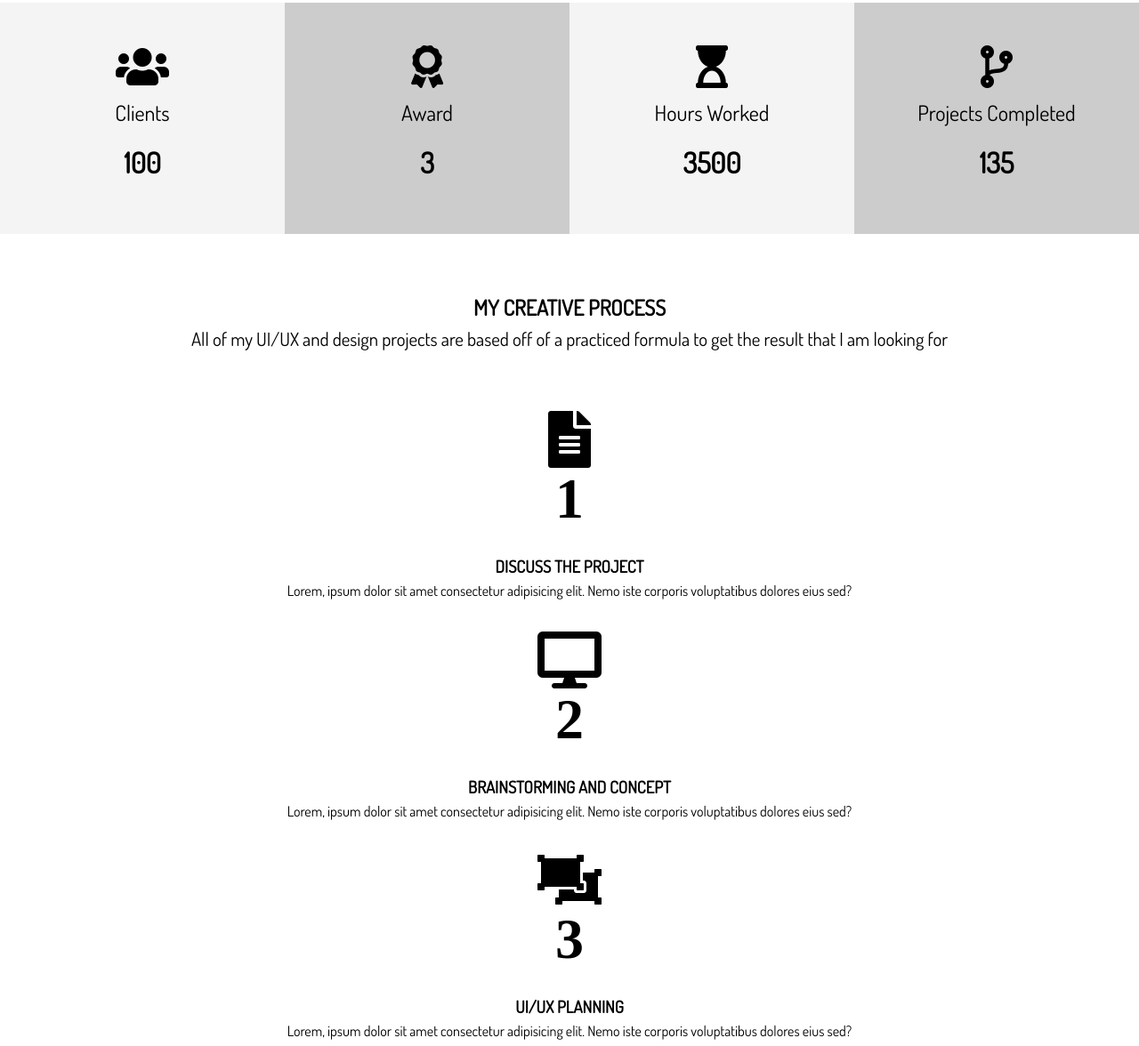
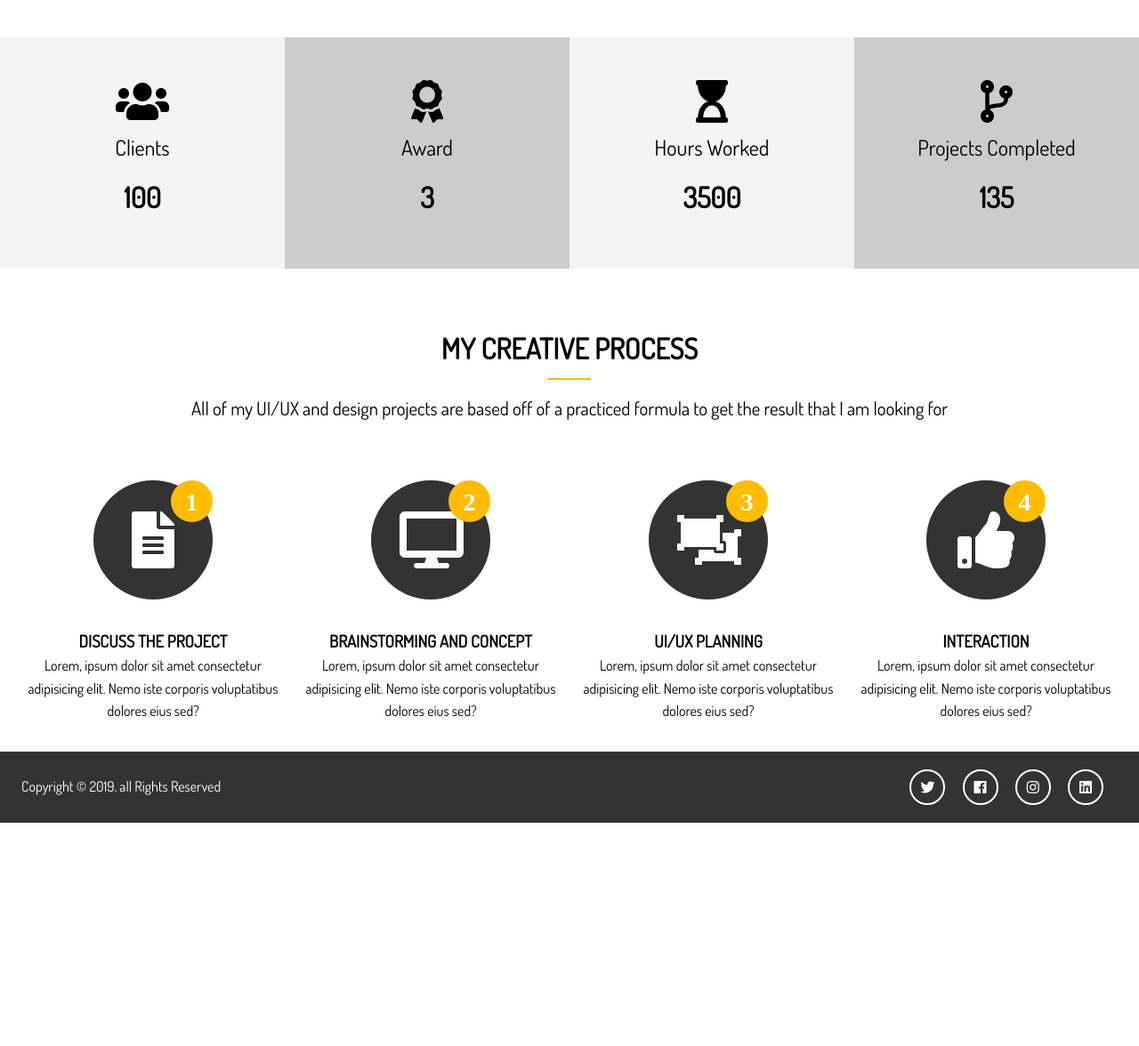
Before and after one commit to drewfidel/SASS_Website, a website: page dist/index.html in a window 1280 px wide. Shown: the part 1190-2366 px from the top of the page at 89% size. After the commit the page ends 2115 px from the top, so only its background shows below. Drawn offline with Linux system fonts and the light colour scheme.

Commit message:
Section C css edits
Steps color
Icon background color
set text color conditional function

```diff
--- a/scss/_config.scss
+++ b/scss/_config.scss
@@ -5,4 +5,15 @@ $main-color: #ffbc00;
 $light-color: #f4f4f4;
 $medium-color: #ccc;
 $dark-color: #333;
-$bg-image: url('../img/showcase.jpg')
+$bg-image: url('../img/showcase.jpg');
+
+// Set Text Color
+@function set-text-color($color) {
+  @if (lightness($color) > 50) {
+    @return #000;
+  }
+
+  @else {
+    @return #fff;
+  }
+}
--- a/scss/_utilities.scss
+++ b/scss/_utilities.scss
@@ -41,10 +41,10 @@ input[class^='btn-']:hover {
   background-color: $main-color;
 }
 
-// .lead {
-//   font-size: 1.3rem;
-//   margin-bottom: 2rem;
-// }
+.lead {
+  font-size: 1.3rem;
+  margin-bottom: 2rem;
+}
 
 // Any text we want to center
 .text-center {
@@ -88,3 +88,20 @@ input[class^='btn-']:hover {
     margin: 4rem 0;
   }
 }
+
+.section-title {
+  font-size: 2rem;
+  display: block;
+  padding-bottom: 0.5rem;
+  text-align: center;
+  // font-weight: 100;
+  text-transform: uppercase;
+}
+
+.bottom-line {
+  height: 2px;
+  width: 3rem;
+  background: $main-color;
+  display: block;
+  margin: 0 auto 1rem auto;
+}
--- a/scss/main.scss
+++ b/scss/main.scss
@@ -153,4 +153,86 @@ img {
       }
     }
   }
+
+  // Home Section C
+  &-c {
+    .process {
+      display: grid;
+      grid-template-columns: repeat(4, 1fr);
+      grid-gap: 1rem;
+      text-align: center;
+
+      // Process Step
+      &-step {
+        position: absolute;
+        top: 0;
+        right: 0;
+        font-size: 28px;
+        background: $main-color;
+        color: set-text-color($main-color);
+        border-radius: 50%;
+        height: 15px;
+        width: 15px;
+        line-height: 15px;
+        padding: 1rem;
+        transition: all 1s;
+      }
+
+      // Process Icon
+      &-icon {
+        border-radius: 50%;
+        background: $dark-color;
+        color: set-text-color($dark-color);
+        padding: 2rem;
+        width: 70px;
+        height: 70px;
+        line-height: 70px;
+        text-align: center;
+        position: relative;
+        transition: all 1s;
+
+
+        &:hover {
+          background: $main-color;
+          width: 90px;
+          height: 90px;
+          line-height: 90px;
+
+          .process-step {
+            background: $dark-color;
+            color: set-text-color($dark-color);
+          }
+        }
+      }
+    }
+  }
 }
+
+// Footer
+#main-footer {
+  background: $dark-color;
+  color: #fff;
+  height: 5rem;
+
+  .footer-content {
+    display: flex;
+    justify-content: space-between;
+    height: 5rem;
+    align-items: center;
+
+    .social .fab {
+      margin-right: 1rem;
+      border: 2px #fff solid;
+      border-radius: 50%;
+      height: 20px;
+      width: 20px;
+      line-height: 20px;
+      text-align: center;
+      padding: 0.5rem;
+
+      &:hover {
+        background: $main-color;
+      }
+    }
+  }
+}
```
Also changed, not shown: dist/css/main.css, dist/index.html.
